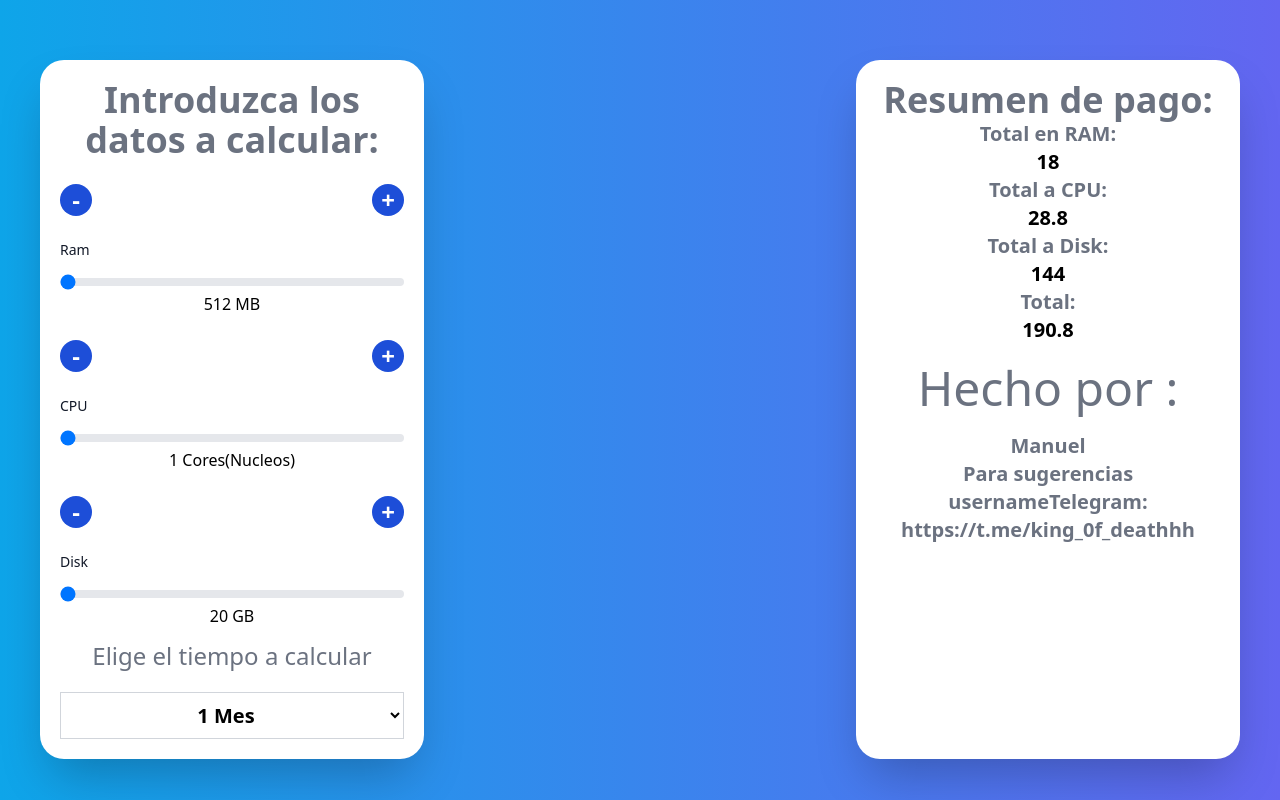
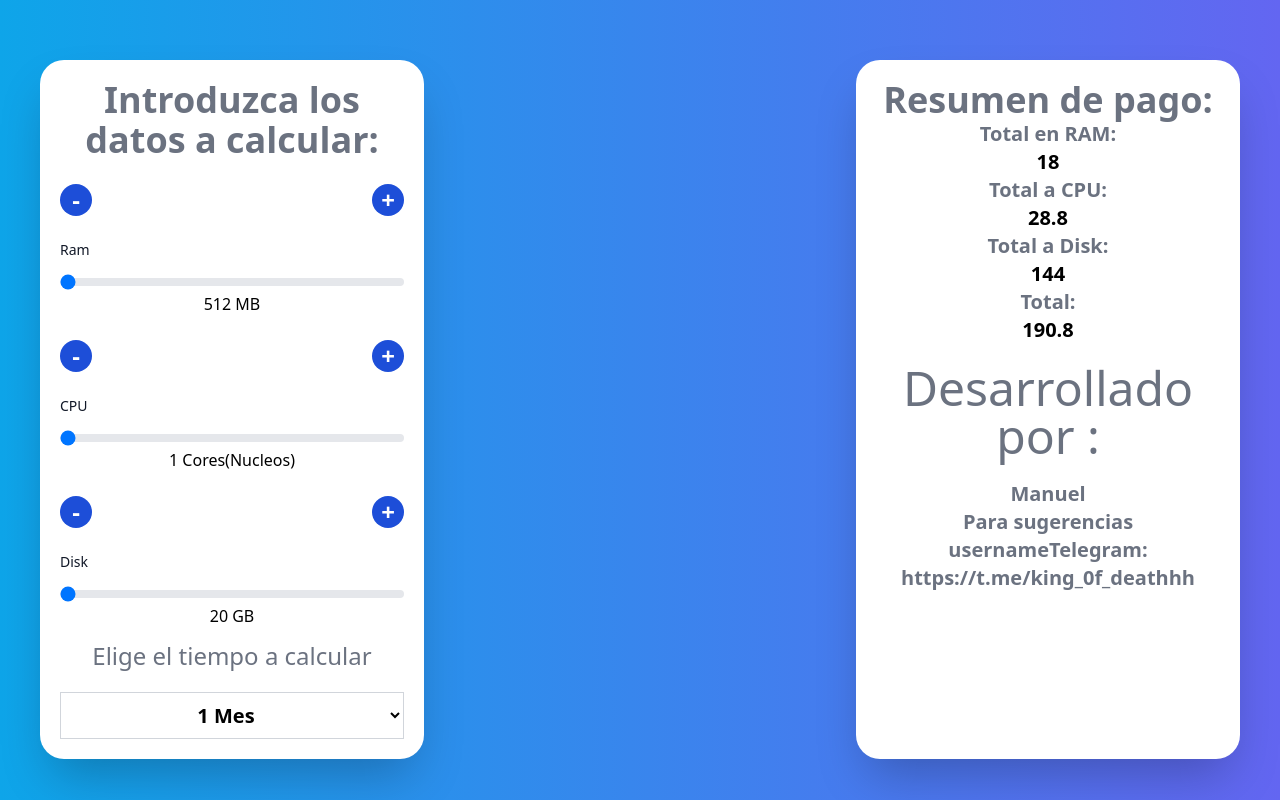
Before and after one commit to kaelthasmanu/CalculadoraVPSEtecsa, a React (Vite) app: page / in a window 1280 px wide. Built offline with nearby package versions, Linux system fonts and the light colour scheme.

Commit message:
Update App.jsx

```diff
--- a/src/App.jsx
+++ b/src/App.jsx
@@ -176,7 +176,7 @@ function App() {
             <p className="text-xl text-black text-center font-bold">{pagoDisk}</p>
             <p className="text-xl text-gray-500 text-center font-bold">Total:</p>
             <p className="text-xl text-black text-center font-bold">{pagoDisk + pagoRam + pagoCPU}</p>
-            <h1 className="p-5 text-5xl text-gray-500 text-center">Hecho por :</h1>
+            <h1 className="p-5 text-5xl text-gray-500 text-center">Desarrollado por :</h1>
             <p className="text-xl text-gray-500 text-center font-bold">Manuel</p>
             <p className="text-xl text-gray-500 text-center font-bold">Para sugerencias usernameTelegram:</p>
             <p className="text-xl text-gray-500 text-center font-bold">https://t.me/king_0f_deathhh</p>
```
